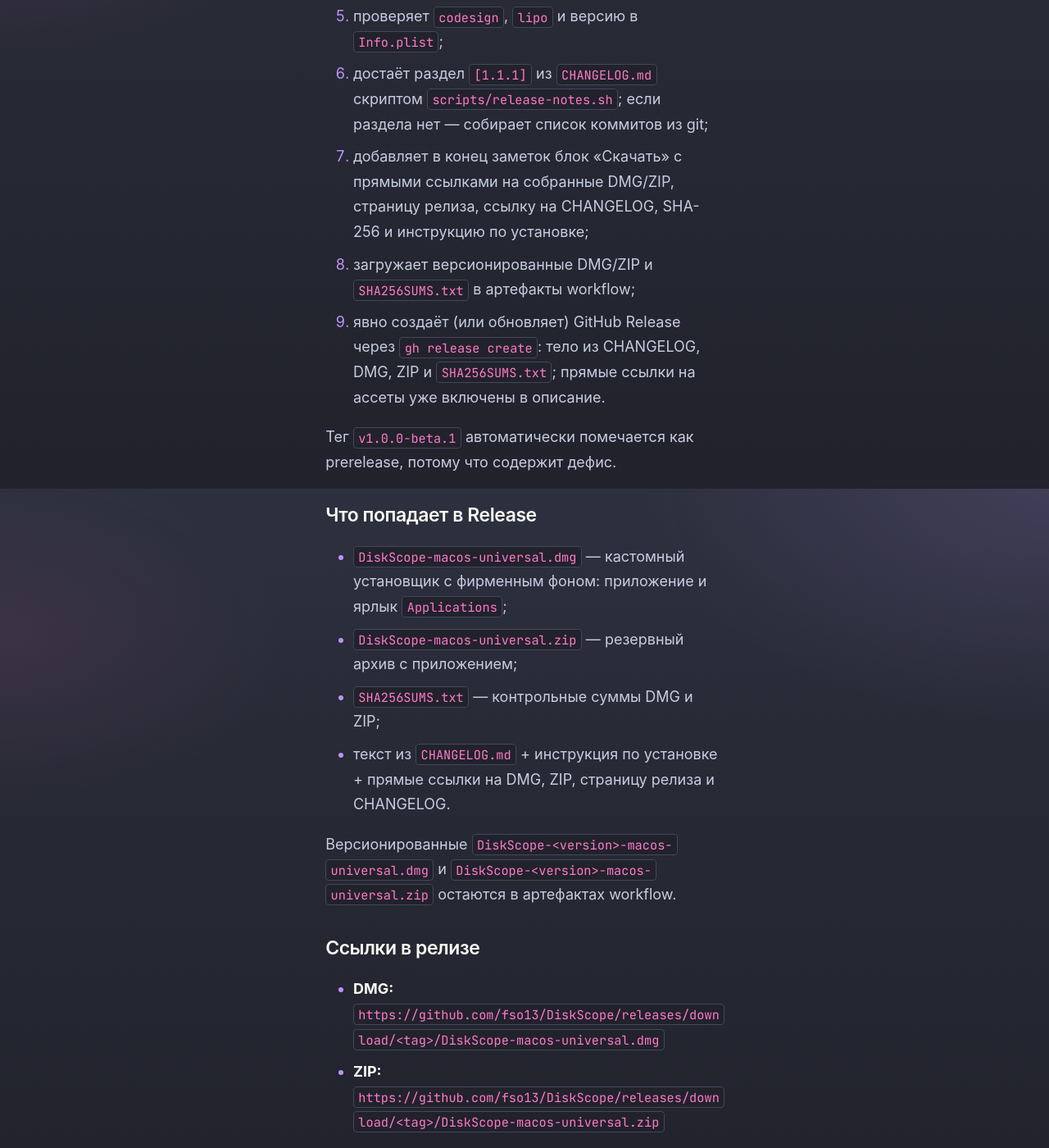
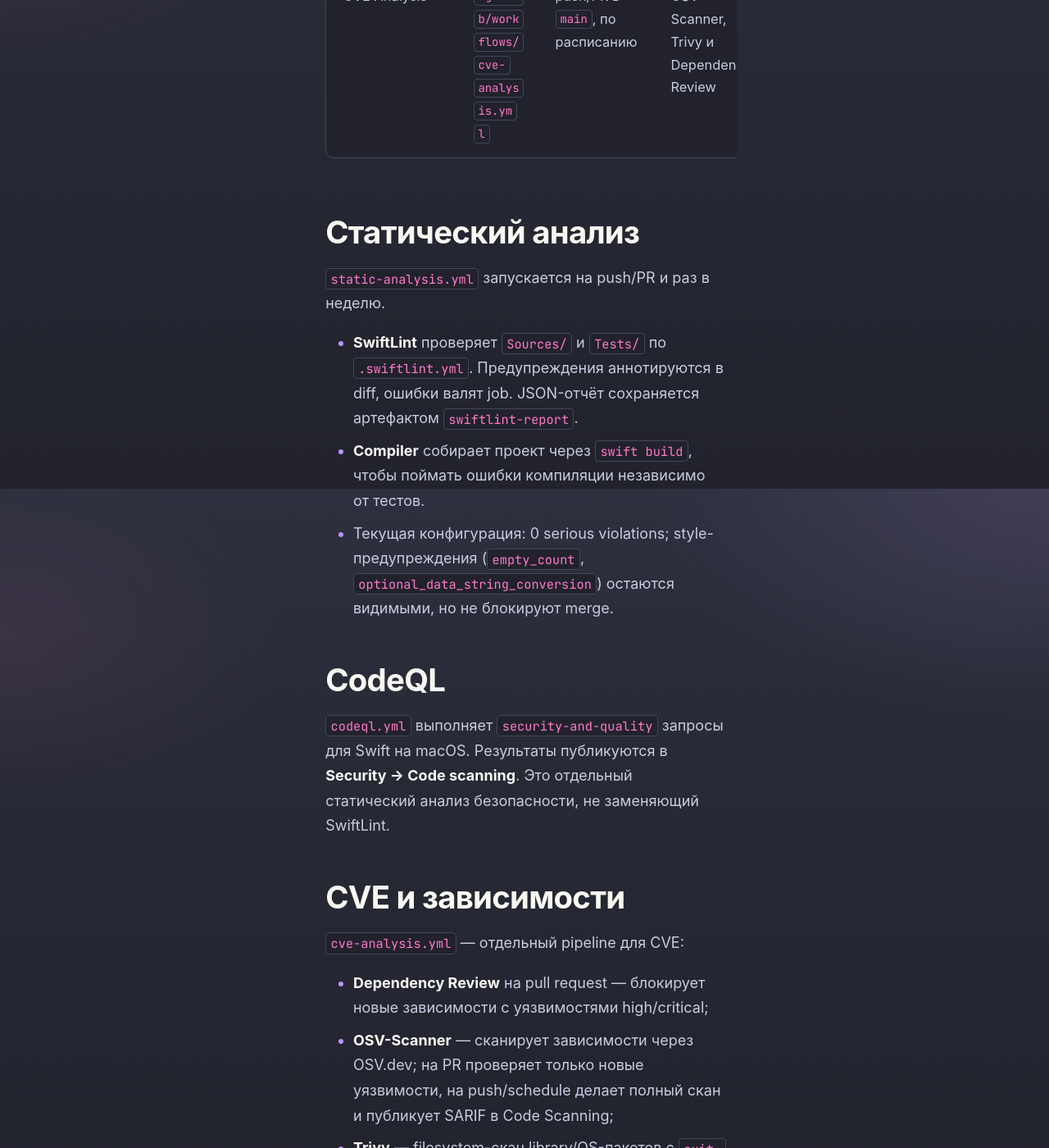
Before and after one commit to fso13/DiskScope, an MkDocs documentation site: the page built from docs/release.md, in a window 1280 px wide and 1400 px high, scrolled down 1204 px. Shown: the whole window at 82% size. Built offline with MkDocs 1.6.1 and Material for MkDocs 9.7.7, drawn with Linux system fonts in a browser that asks for light colours; some web fonts are replaced; comment, search, counter and statistics services are not loaded; some of the changed text lies outside the part shown.

Commit message:
ci: add static analysis, CodeQL and CVE pipelines
Adds separate SwiftLint/compiler, CodeQL and OSV/Trivy/Dependency Review workflows, Dependabot configuration, a tuned SwiftLint config with fixes for current violations, CI badges and documentation.

```diff
--- a/docs/release.md
+++ b/docs/release.md
@@ -2,12 +2,50 @@
 
 # CI и релизы
 
-В проекте два GitHub Actions workflow:
+В проекте пять GitHub Actions workflow:
 
 | Workflow | Файл | Когда запускается | Что делает |
 | --- | --- | --- | --- |
 | Release | `.github/workflows/release.yml` | push тега `v*` | тесты, universal-сборка, GitHub Release, артефакт |
 | Documentation | `.github/workflows/pages.yml` | push в `main`/`master` (docs) или вручную | сборка MkDocs Material и деплой на GitHub Pages |
+| Static Analysis | `.github/workflows/static-analysis.yml` | push/PR в `main`, по расписанию | SwiftLint и проверка компиляции |
+| CodeQL | `.github/workflows/codeql.yml` | push/PR в `main`, по расписанию | статический security-анализ Swift |
+| CVE Analysis | `.github/workflows/cve-analysis.yml` | push/PR в `main`, по расписанию | OSV-Scanner, Trivy и Dependency Review |
+
+## Статический анализ
+
+`static-analysis.yml` запускается на push/PR и раз в неделю.
+
+- **SwiftLint** проверяет `Sources/` и `Tests/` по `.swiftlint.yml`.
+  Предупреждения аннотируются в diff, ошибки валят job. JSON-отчёт
+  сохраняется артефактом `swiftlint-report`.
+- **Compiler** собирает проект через `swift build`, чтобы поймать ошибки
+  компиляции независимо от тестов.
+- Текущая конфигурация: 0 serious violations; style-предупреждения
+  (`empty_count`, `optional_data_string_conversion`) остаются видимыми, но не
+  блокируют merge.
+
+## CodeQL
+
+`codeql.yml` выполняет `security-and-quality` запросы для Swift на macOS.
+Результаты публикуются в **Security → Code scanning**. Это отдельный
+статический анализ безопасности, не заменяющий SwiftLint.
+
+## CVE и зависимости
+
+`cve-analysis.yml` — отдельный pipeline для CVE:
+
+- **Dependency Review** на pull request — блокирует новые зависимости с
+  уязвимостями high/critical;
+- **OSV-Scanner** — сканирует зависимости через OSV.dev; на PR проверяет
+  только новые уязвимости, на push/schedule делает полный скан и публикует
+  SARIF в Code Scanning;
+- **Trivy** — filesystem-скан library/OS-пакетов с `exit-code: 1` для
+  critical/high;
+- **Dependabot** (`.github/dependabot.yml`) следит за GitHub Actions и SwiftPM.
+
+Все три pipeline независимы: падение CVE-скана не блокирует статический
+анализ, и наоборот.
 
 ## Релиз по тегу
 
```
Also changed, not shown: .swiftlint.yml (added, +64 -0 lines), README.md (+10 -0 lines), wiki/Contributing.md (+12 -0 lines), wiki/Home.md (+6 -0 lines), 9 other files.
